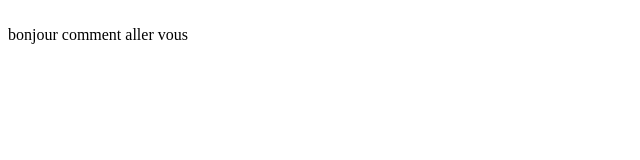
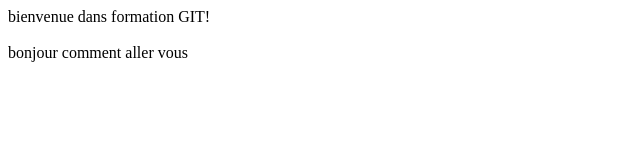
Before and after one commit to mayo-jordan/mon_site_web, a plain HTML site: page index.html in a window 1280 px wide. Shown: the whole page, without its empty margins (0-640 px from the left). Drawn offline with Linux system fonts and the light colour scheme.

Commit message:
ajout du top banner

```diff
--- a/index.html
+++ b/index.html
@@ -6,6 +6,10 @@
     <title>Document</title>
 </head>
 <body>
+
+    <div id="top-banner">
+        bienvenue dans formation GIT!
+    </div>
     <br>bonjour comment aller vous
 </body>
 </html>
```
